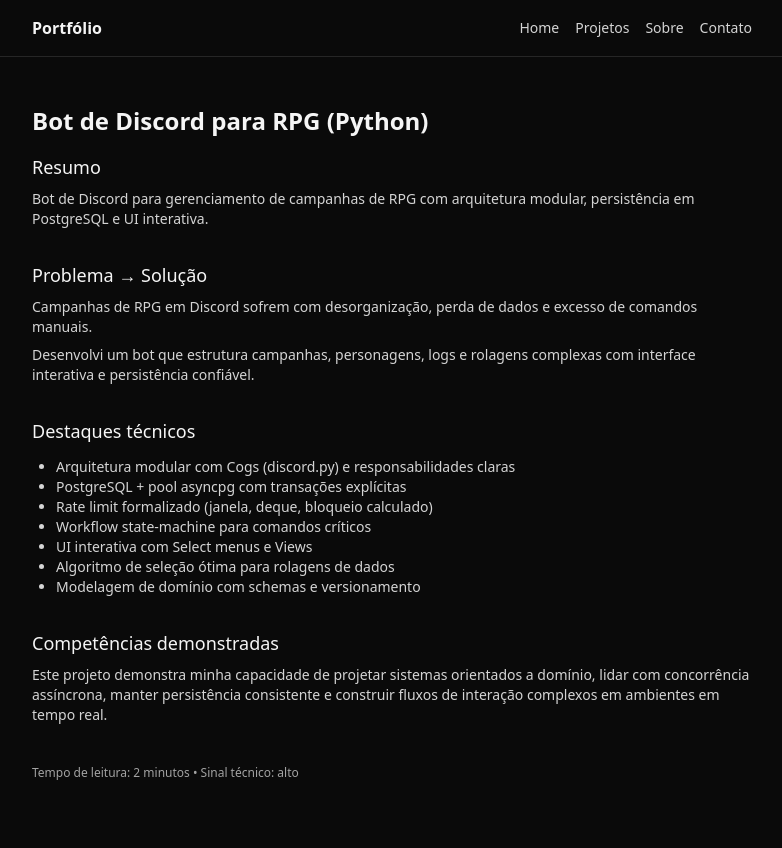
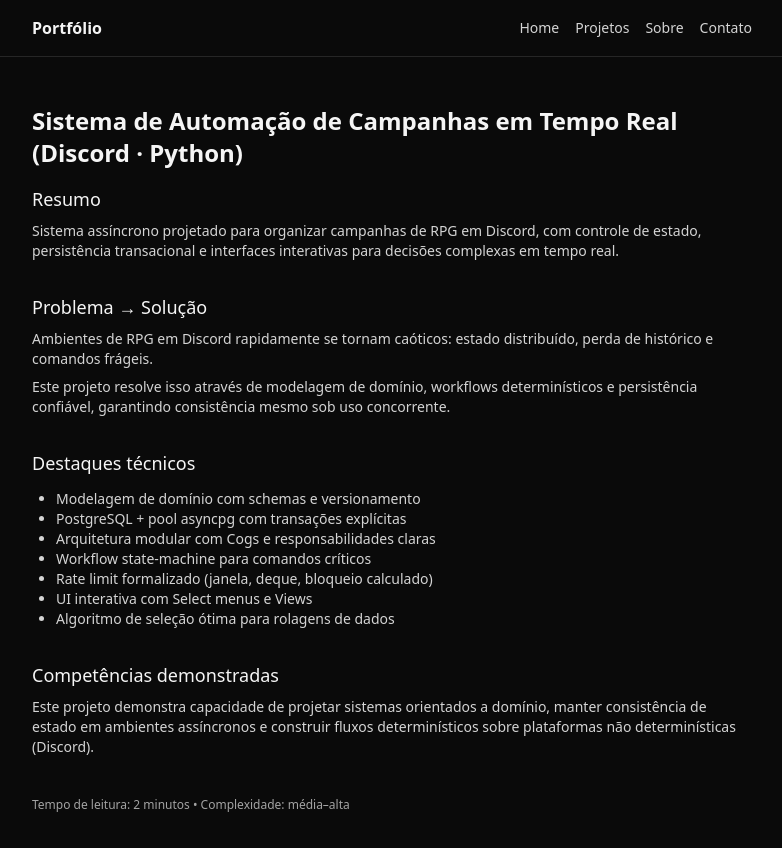
Before and after one commit to Salazarismo/trae_mv4ervzy, a Next.js app: page /projetos/bot-discord-rpg in a window 1280 px wide. Shown: the top 848 px of the page, without its empty margins (248-1030 px from the left). Built offline with nearby package versions, Linux system fonts and the light colour scheme.

Commit message:
docs(portfolio): fortalecer headline e posicionamento do projeto Discord; reordenar destaques; ajustar rodapé; atualizar card na lista

```diff
--- a/app/projetos/bot-discord-rpg/page.tsx
+++ b/app/projetos/bot-discord-rpg/page.tsx
@@ -1,46 +1,40 @@
 export default function BotDiscordRPGPage() {
   return (
     <main className="mx-auto max-w-3xl px-6 py-12">
-      <h1 className="text-2xl font-semibold">Bot de Discord para RPG (Python)</h1>
+      <h1 className="text-2xl font-semibold">Sistema de Automação de Campanhas em Tempo Real (Discord · Python)</h1>
 
       <section className="mt-4">
         <h2 className="text-lg font-medium">Resumo</h2>
         <p className="mt-2 text-sm text-neutral-300">
-          Bot de Discord para gerenciamento de campanhas de RPG com arquitetura modular, persistência em PostgreSQL e UI interativa.
+          Sistema assíncrono projetado para organizar campanhas de RPG em Discord, com controle de estado, persistência transacional e interfaces interativas para decisões complexas em tempo real.
         </p>
       </section>
 
       <section className="mt-8">
         <h2 className="text-lg font-medium">Problema → Solução</h2>
-        <p className="mt-2 text-sm text-neutral-300">
-          Campanhas de RPG em Discord sofrem com desorganização, perda de dados e excesso de comandos manuais.
-        </p>
-        <p className="mt-2 text-sm text-neutral-300">
-          Desenvolvi um bot que estrutura campanhas, personagens, logs e rolagens complexas com interface interativa e persistência confiável.
-        </p>
+        <p className="mt-2 text-sm text-neutral-300">Ambientes de RPG em Discord rapidamente se tornam caóticos: estado distribuído, perda de histórico e comandos frágeis.</p>
+        <p className="mt-2 text-sm text-neutral-300">Este projeto resolve isso através de modelagem de domínio, workflows determinísticos e persistência confiável, garantindo consistência mesmo sob uso concorrente.</p>
       </section>
 
       <section className="mt-8">
         <h2 className="text-lg font-medium">Destaques técnicos</h2>
         <ul className="mt-3 list-disc pl-6 text-sm text-neutral-300">
-          <li>Arquitetura modular com Cogs (discord.py) e responsabilidades claras</li>
+          <li>Modelagem de domínio com schemas e versionamento</li>
           <li>PostgreSQL + pool asyncpg com transações explícitas</li>
+          <li>Arquitetura modular com Cogs e responsabilidades claras</li>
+          <li>Workflow state-machine para comandos críticos</li>
           <li>Rate limit formalizado (janela, deque, bloqueio calculado)</li>
-          <li>Workflow state-machine para comandos críticos</li>
           <li>UI interativa com Select menus e Views</li>
           <li>Algoritmo de seleção ótima para rolagens de dados</li>
-          <li>Modelagem de domínio com schemas e versionamento</li>
         </ul>
       </section>
 
       <section className="mt-8">
         <h2 className="text-lg font-medium">Competências demonstradas</h2>
-        <p className="mt-2 text-sm text-neutral-300">
-          Este projeto demonstra minha capacidade de projetar sistemas orientados a domínio, lidar com concorrência assíncrona, manter persistência consistente e construir fluxos de interação complexos em ambientes em tempo real.
-        </p>
+        <p className="mt-2 text-sm text-neutral-300">Este projeto demonstra capacidade de projetar sistemas orientados a domínio, manter consistência de estado em ambientes assíncronos e construir fluxos determinísticos sobre plataformas não determinísticas (Discord).</p>
       </section>
 
-      <p className="mt-10 text-xs text-neutral-400">Tempo de leitura: 2 minutos • Sinal técnico: alto</p>
+      <p className="mt-10 text-xs text-neutral-400">Tempo de leitura: 2 minutos • Complexidade: média–alta</p>
     </main>
   )
 }
--- a/app/projetos/page.tsx
+++ b/app/projetos/page.tsx
@@ -1,7 +1,7 @@
 export default function ProjetosPage() {
   const items = [
     { title: 'Relatorium (Desktop – Windows)', stack: 'Flutter • Drift • AES‑GCM', link: '/projetos/relatorium' },
-    { title: 'Bot de Discord para RPG (Python)', stack: 'Python • discord.py • PostgreSQL', link: '/projetos/bot-discord-rpg' },
+    { title: 'Sistema de Automação de Campanhas em Tempo Real (Discord · Python)', stack: 'Python • discord.py • PostgreSQL', link: '/projetos/bot-discord-rpg' },
     { title: 'Landing institucional', stack: 'Next.js • Tailwind', link: '#' },
     { title: 'Dashboard analítico', stack: 'Next.js • Charts', link: '#' },
   ]
```
